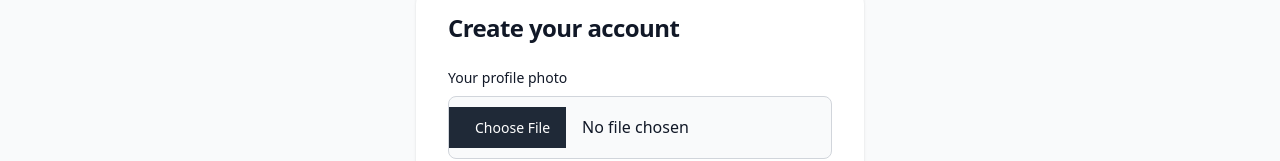
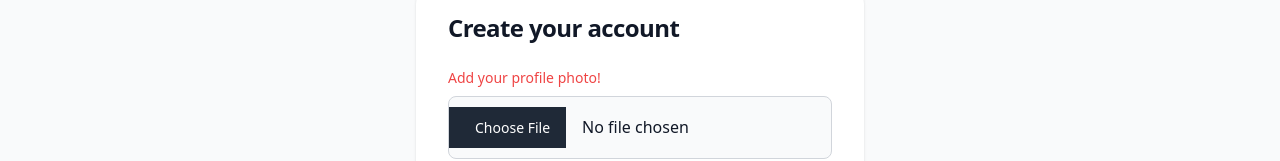
Before and after one commit to shabinx30/UMS-REACT-NODE, a React (Vite) app in the folder frontend/: page /signup in a window 1280 px wide. Both pictures are taken after typing "Sample", "name@example.com", "Sample123", "Sample123" into the empty fields and a click on the button "Sign Up". Shown: the part 129-290 px from the top of the page. Built offline with nearby package versions, Linux system fonts and the light colour scheme; no server answers.

Commit message:
form validation completed in sign up

```diff
--- a/frontend/src/pages/user/SignUp.tsx
+++ b/frontend/src/pages/user/SignUp.tsx
@@ -27,7 +27,7 @@ const SignUp: React.FC = () => {
 
   let status = false;
   const [valid, setValid] = useState({
-    profile: { status: true, message: 'd' },
+    profile: { status: true, message: '' },
     name: { status: true, message: '' },
     email: { status: true, message: '' },
     password: { status: true, message: '' },
@@ -123,10 +123,30 @@ const SignUp: React.FC = () => {
 
   const formSubmission = (e: FormEvent<HTMLFormElement>) => {
     // console.log('data inside the form', formData)
+    e.preventDefault();
 
+    if(!formData.profile){
+      setValid({ ...valid, profile: {status: false, message: "Add your profile photo!"} })
+      return
+    }else if(!status) {
+      if(!formData.name){
+        setValid({ ...valid, name: {status: false, message: 'Enter your name!'} })
+        return
+      }
+      if(!formData.email){
+        setValid({ ...valid, email: {status: false, message: 'Enter your email!'} })
+        return
+      }
+      if(!formData.password){
+        setValid({ ...valid, password: {status: false, message: 'Password is requied!'} })
+        return
+      }
+      if(!formData.confirmPassword){
+        setValid({ ...valid, confirmPassword: {status: false, message: 'Confirm password is requied!'} })
+        return
+      }
+    }
 
-
-    e.preventDefault();
 
     let data = new FormData();
 
@@ -174,7 +194,7 @@ const SignUp: React.FC = () => {
                     htmlFor="profile"
                     className="block mb-2 text-sm font-medium text-gray-900 dark:text-white"
                   >
-                    Your profile photo
+                    {valid.profile.message ? <span className="text-red-500">{valid.profile.message}</span> : 'Your profile photo'}
                   </label>
                   <input
                     name="profile"
@@ -183,7 +203,6 @@ const SignUp: React.FC = () => {
                     onChange={validate}
                     className={valid.profile.status ? regularClass : errorClass}
                   />
-                  {!valid.profile.status ? <p className="text-red-500 text-sm">{valid.profile.message}</p> : ''}
                 </div>
                 <div>
                   <label
@@ -199,7 +218,6 @@ const SignUp: React.FC = () => {
                     id="name"
                     className={valid.name.status ? regularClass : errorClass}
                     placeholder="Alice"
-                    required
                   />
                 </div>
                 <div>
@@ -216,7 +234,6 @@ const SignUp: React.FC = () => {
                     id="email"
                     className={valid.email.status ? regularClass : errorClass}
                     placeholder="example@company.com"
-                    required
                   />
                 </div>
                 <div>
@@ -233,7 +250,6 @@ const SignUp: React.FC = () => {
                     id="password"
                     placeholder="&34@88$#!"
                     className={valid.password.status ? regularClass : errorClass}
-                    required
                   />
                 </div>
                 <div>
@@ -252,7 +268,6 @@ const SignUp: React.FC = () => {
                     className={
                       valid.confirmPassword.status ? regularClass : errorClass
                     }
-                    required
                   />
                 </div>
                 <button
```
Also changed, not shown: 2 other files (tests, documents, lock files or other folders).
